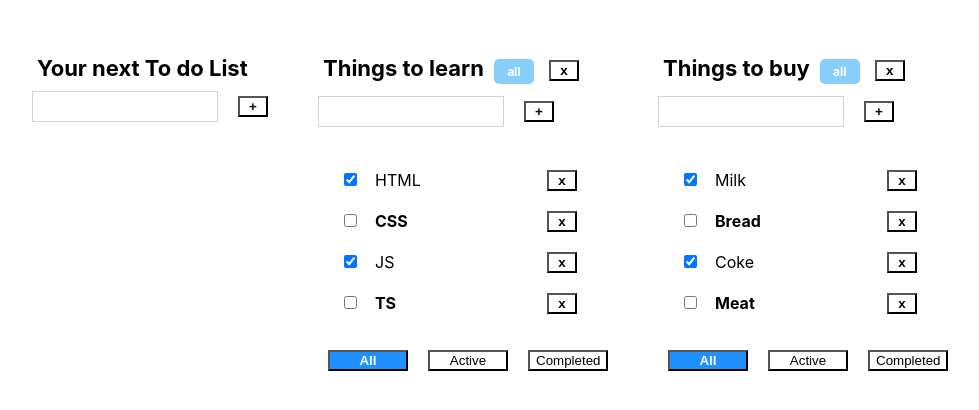
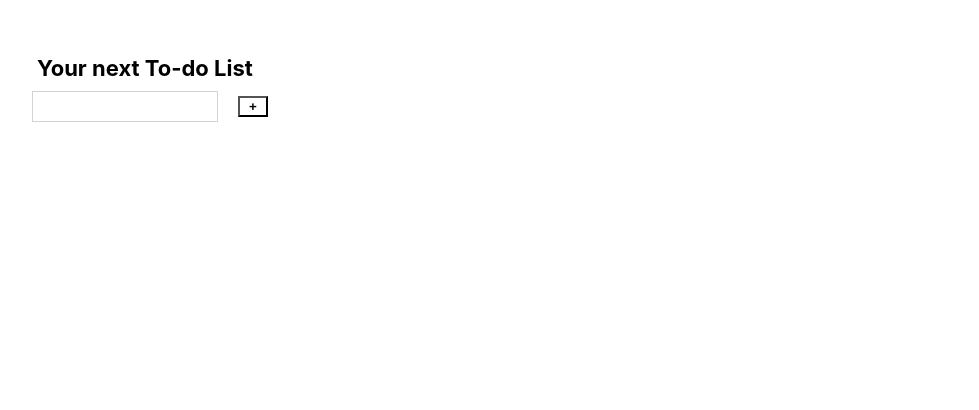
Before and after one commit to chrismelyan/TodoList, a React (Create React App) app: page / in a window 1280 px wide. Shown: the top 410 px of the page, without its empty margins (18-997 px from the left). Built offline with nearby package versions, Linux system fonts and the light colour scheme.

Commit message:
created store/ fixed App with Redux

```diff
--- a/package.json
+++ b/package.json
@@ -11,10 +11,13 @@
     "@types/node": "^12.0.0",
     "@types/react": "^16.9.0",
     "@types/react-dom": "^16.9.0",
+    "@types/react-redux": "^7.1.23",
     "@types/uuid": "^8.3.4",
     "react": "^16.13.1",
     "react-dom": "^16.13.1",
+    "react-redux": "^7.2.8",
     "react-scripts": "3.4.1",
+    "redux": "^4.1.2",
     "typescript": "~3.7.2",
     "uuid": "^8.3.2"
   },
--- a/src/App.tsx
+++ b/src/App.tsx
@@ -1,9 +1,11 @@
-import React, {useState} from 'react';
+import React from 'react';
 import './App.css';
 import TodoList, {TaskType} from "./TodoList";
-import {v1} from "uuid";
 import InputForm from "./InputForm";
 import TodoListHeader from "./TodoListHeader";
+import {useDispatch, useSelector} from "react-redux";
+import {AppRootStoreType} from "./store/store";
+import {addTodolistAC} from "./store/todolist-reducer";
 
 export type FilterValuesType = 'all' | 'active' | 'completed'
 export type TodolistType = {
@@ -16,100 +18,26 @@ export type TasksStateType = {
 }
 
 function App() {
-    const todolistID_1 = v1();
-    const todolistID_2 = v1();
+    const dispatch = useDispatch()
+    const todolists = useSelector<AppRootStoreType, TodolistType[]>(state => state.todolists)
 
-    const [todolist, setTodolist] = useState<TodolistType[]>([
-        {id: todolistID_1, title: "Things to learn", filter: 'all'},
-        {id: todolistID_2, title: 'Things to buy', filter: 'all'},
-    ])
-
-    const [tasks, setTasks] = useState<TasksStateType>({
-        [todolistID_1]: [
-            {id: v1(), title: "HTML", isDone: true},
-            {id: v1(), title: "CSS", isDone: false},
-            {id: v1(), title: "JS", isDone: true},
-            {id: v1(), title: "TS", isDone: false}
-        ],
-        [todolistID_2]: [
-            {id: v1(), title: "Milk", isDone: true},
-            {id: v1(), title: "Bread", isDone: false},
-            {id: v1(), title: "Coke", isDone: true},
-            {id: v1(), title: "Meat", isDone: false}
-        ],
-    })
-
-    const updateTask = (todolistID: string, taskID: string, title: string) => {
-        setTasks({...tasks, [todolistID] : tasks[todolistID].map(el => el.id === taskID ? {...el, title} : el)})
-    }
-    const updateTodolist = (todolistID: string, title: string) => {
-        setTodolist(todolist.map(el => el.id === todolistID ? {...el, title} : el))
-    }
-    //Удаляем таску, отфильтровываем массив обьектов и создаем новый массив уже без удаленного
-    const removeTask = (todolistID: string, taskID: string) => {
-        // => true (filter засовывает в массив обьекты если значение true)
-        setTasks({...tasks, [todolistID]: tasks[todolistID].filter(el => el.id !== taskID)});
-    }
-    const removeTodolist = (todolistID: string) => {
-        setTodolist(todolist.filter(el => el.id !== todolistID))
-        delete tasks[todolistID];
-        setTasks({...tasks})
-    }
-    // Добавление нового таска в массив
-    const addTask = (todolistID: string, title: string) => {
-        // копируем массив тасков и добавляем первым в него новый обьект
-        const task = {id: v1(), title, isDone: false};
-        setTasks({...tasks, [todolistID]: [task, ...tasks[todolistID]]})
-    }
     const addTodolist = (title: string) => {
-        const newID = v1();
-        setTodolist([{id: newID, title, filter: 'all'}, ...todolist])
-        setTasks({...tasks, [newID]: []})
+       dispatch(addTodolistAC(title))
     }
 
-    const changeTaskStatus = (todolistID: string, taskID: string, isDone: boolean) => {
-        setTasks({...tasks, [todolistID]: tasks[todolistID].map(el => el.id === taskID ? {...el, isDone} : el)})
-    }
-
-    const changeFilter = (todolistID: string, value: FilterValuesType) => {
-        let todoList = todolist.find(tl => tl.id === todolistID);
-        if (todoList) {
-            todoList.filter = value;
-            setTodolist([...todolist])
-        }
-    }
 
     return (
         <div className="App">
             <div>
-                <TodoListHeader title={'Your next To do List'}/>
+                <TodoListHeader title={'Your next To-do List'}/>
                 <InputForm callbackAddValue={addTodolist}/>
             </div>
             {
-                todolist.map(el => {
-                    let allTodolistTasks = tasks[el.id];
-                    let tasksForTodolist = allTodolistTasks;
-
-                    if (el.filter === "active") {
-                        tasksForTodolist = allTodolistTasks.filter(t => !t.isDone);
-                    }
-                    if (el.filter === "completed") {
-                        tasksForTodolist = allTodolistTasks.filter(t => t.isDone);
-                    }
+                todolists.map(el => {
 
                     return <TodoList
                         key={el.id}
-                        title={el.title}
-                        todolistID={el.id}
-                        tasks={tasksForTodolist}
-                        changeFilter={changeFilter}
-                        removeTask={removeTask}
-                        addTask={addTask}
-                        filter={el.filter}
-                        removeTodolist={removeTodolist}
-                        changeTaskStatus={changeTaskStatus}
-                        updateTask={updateTask}
-                        updateTodolist={updateTodolist}
+                        todolist={el}
                     />
                 })}
         </div>
--- a/src/Buttons.tsx
+++ b/src/Buttons.tsx
@@ -2,13 +2,12 @@ import React from 'react';
 import {FilterValuesType} from "./App";
 
 type ButtonsType = {
-    todolistID: string
-    changeFilter: (todolistID: string, filter: FilterValuesType) => void
+    changeFilter: (filter: FilterValuesType) => void
     filter: FilterValuesType
 }
 
 const Buttons = (props: ButtonsType) => {
-    const onClickSetFilter = (filter: FilterValuesType) => () => props.changeFilter(props.todolistID, filter)
+    const onClickSetFilter = (filter: FilterValuesType) => () => props.changeFilter(filter)
     return (
         <div>
             <button className={props.filter === 'all' ? 'button-active' : ''} onClick={onClickSetFilter('all')}>All</button>
--- a/src/Task.tsx
+++ /dev/null
@@ -1,39 +0,0 @@
-import React, {ChangeEvent} from 'react';
-import {TaskType} from "./TodoList";
-import EditableSpan from "./EditableSpan";
-
-type TaskPropsType = TaskType & {
-    todolistID: string
-    removeTask: (todolistID: string, taskID: string) => void
-    changeTaskStatus: (todolistID: string, taskID: string, isDone: boolean) => void
-    callbackUpdate: (title: string) => void
-}
-
-const Task = (props: TaskPropsType) => {
-    // let taskClass = `task ${props.isDone ? 'completed-task' : ''}`
-    // let classes = ['task']              // className={'task completed-task'} - два класса на спане. ClassName возвращает строку!!!
-    // if(props.isDone) {
-    //     classes.push('completes-task')
-    // }
-
-    const changeTaskStatus = (e: ChangeEvent<HTMLInputElement>) => {
-        // props.changeTaskStatus(props.id, !props.isDone) - почему работает
-        props.changeTaskStatus(props.todolistID, props.id, e.currentTarget.checked)
-    }
-
-    const spanClass = `span ${props.isDone ? 'completed-task' : ''}`
-
-    return (
-        <li>
-            <div className={'task'}>
-                <div className={'item'}>
-                    <input type="checkbox" onChange={changeTaskStatus} checked={props.isDone}/>
-                    <EditableSpan className={spanClass} title={props.title} callbackUpdate={props.callbackUpdate}/>
-                </div>
-                <button className={'button-sign'} onClick={() => props.removeTask(props.todolistID, props.id)}>x</button>
-            </div>
-        </li>
-    );
-};
-
-export default Task;
--- a/src/TasksList.tsx
+++ b/src/TasksList.tsx
@@ -1,31 +1,39 @@
-import React from 'react';
+import React, {ChangeEvent} from 'react';
 import './App.css'
-import Task from "./Task";
 import {TaskType} from "./TodoList";
+import EditableSpan from "./EditableSpan";
 
 type TasksListPropsType = {
     tasks: TaskType[]
-    todolistID: string
-    removeTask: (todolistID: string, taskID: string) => void
-    changeTaskStatus: (todolistID: string, taskID: string, isDone: boolean) => void
-    updateTask: (todolistID: string, taskID: string, title: string) => void
+    removeTask: (taskID: string) => void
+    changeTaskStatus: (taskID: string, isDone: boolean) => void
+    updateTask: (taskID: string, title: string) => void
 }
 
-//отрисовывает список соответсвенно колличеству тасков
-// (преобразовываем массивы одного типа в массивы другого типа)
 const TasksList = (props: TasksListPropsType) => {
-    const updateTaskHandler = (taskID: string, title: string) => {
-        props.updateTask(props.todolistID, taskID, title)
-    }
+
     const tasksComponents = props.tasks.map(task => {
-        return <Task
-            todolistID={props.todolistID}
-            key={task.id}
-            {...task}
-            removeTask={props.removeTask}
-            changeTaskStatus={props.changeTaskStatus}
-            callbackUpdate={(title) => updateTaskHandler(task.id, title)}
-        />
+        const changeTaskStatus = (e: ChangeEvent<HTMLInputElement>) => {
+            // props.changeTaskStatus(props.id, !props.isDone) - почему работает
+            props.changeTaskStatus(task.id, e.currentTarget.checked)
+        }
+        const updateTaskHandler = (title: string) => {
+            props.updateTask(task.id, title)
+        }
+
+        const spanClass = `span ${task.isDone ? 'completed-task' : ''}`
+
+        return (
+            <li key={task.id}>
+                <div className={'task'}>
+                    <div className={'item'}>
+                        <input type="checkbox" onChange={changeTaskStatus} checked={task.isDone}/>
+                        <EditableSpan className={spanClass} title={task.title} callbackUpdate={updateTaskHandler}/>
+                    </div>
+                    <button className={'button-sign'} onClick={() => props.removeTask(task.id)}>x</button>
+                </div>
+            </li>
+        );
     })
 
     return (tasksComponents.length
--- a/src/TodoList.tsx
+++ b/src/TodoList.tsx
@@ -1,20 +1,13 @@
 import React from 'react';
 import TodoListHeader from "./TodoListHeader";
 import TodoListForm from "./TodoListForm";
-import {FilterValuesType} from "./App";
+import {TodolistType} from "./App";
+import {useDispatch, useSelector} from "react-redux";
+import {removeTodolistAC} from "./store/todolist-reducer";
+import {AppRootStoreType} from "./store/store";
 
 type TodoListPropsType = {
-    title: string
-    todolistID: string
-    tasks: Array<TaskType>
-    filter: FilterValuesType
-    removeTask: (todolistID: string, taskID: string) => void
-    changeFilter: (todolistID: string, filter: FilterValuesType) => void
-    addTask: (todolistID: string, title: string) => void
-    removeTodolist: (todolistID: string) => void
-    changeTaskStatus: (todolistID: string, taskID: string, isDone: boolean) => void
-    updateTask: (todolistID: string, taskID: string, title: string) => void
-    updateTodolist: (todolistID: string, title: string) => void
+    todolist: TodolistType
 }
 export type TaskType = {
     id: string
@@ -22,21 +15,32 @@ export type TaskType = {
     isDone: boolean
 }
 const TodoList = (props: TodoListPropsType) => {
+    const dispatch = useDispatch()
+    const todolistID = props.todolist.id
+
+    let tasksForTodolist = useSelector<AppRootStoreType, TaskType[]>(state => state.tasks[todolistID]);
+    if (props.todolist.filter === "active") {
+        tasksForTodolist = tasksForTodolist.filter(t => !t.isDone);
+    }
+    if (props.todolist.filter === "completed") {
+        tasksForTodolist = tasksForTodolist.filter(t => t.isDone);
+    }
+
+    const removeTodolist = () => {
+        dispatch(removeTodolistAC(todolistID))
+    }
+
+
     return (
         <div>
             <div style={{display: 'flex'}}>
-                <TodoListHeader title={props.title} filter={props.filter}/>
-                <button className={'button-sign'} onClick={() => props.removeTodolist(props.todolistID)}>x</button>
+                <TodoListHeader title={props.todolist.title} filter={props.todolist.filter}/>
+                <button className={'button-sign'} onClick={removeTodolist}>x</button>
             </div>
             <TodoListForm
-                todolistID={props.todolistID}
-                tasks={props.tasks}
-                removeTask={props.removeTask}
-                changeFilter={props.changeFilter}
-                addTask={props.addTask}
-                filter={props.filter}
-                changeTaskStatus={props.changeTaskStatus}
-                updateTask={props.updateTask}
+                todolistID={todolistID}
+                tasks={tasksForTodolist}
+                filter={props.todolist.filter}
             />
         </div>
     );
--- a/src/TodoListForm.tsx
+++ b/src/TodoListForm.tsx
@@ -4,21 +4,34 @@ import Buttons from "./Buttons";
 import InputForm from "./InputForm";
 import {TaskType} from "./TodoList";
 import {FilterValuesType} from "./App";
+import {useDispatch} from "react-redux";
+import {addTaskAC, changeTaskStatusAC, changeTaskTitleAC, removeTaskAC} from "./store/tasks-reducer";
+import {changeFilterAC} from "./store/todolist-reducer";
 
 type TodoListFormPropsType = {
     tasks: TaskType[]
     filter: FilterValuesType
     todolistID: string
-    removeTask: (todolistID: string, taskID: string) => void
-    changeFilter: (todolistID: string, filter: FilterValuesType) => void
-    addTask: (todolistID: string, title: string) => void
-    changeTaskStatus: (todolistID: string, taskID: string, isDone: boolean) => void
-    updateTask: (todolistID: string, taskID: string, title: string) => void
 }
 
 const TodoListForm = (props: TodoListFormPropsType) => {
+    const dispatch = useDispatch()
+
+    const changeFilter = (value: FilterValuesType) => {
+        dispatch(changeFilterAC(props.todolistID, value))
+    }
     const callbackAddValue = (title: string) => {
-        props.addTask(props.todolistID, title)
+        dispatch(addTaskAC(title, props.todolistID))
+    }
+
+    const removeTask = (taskID: string) => {
+        dispatch(removeTaskAC(taskID, props.todolistID))
+    }
+    const changeTaskStatus = (taskID: string, isDone: boolean) => {
+        dispatch(changeTaskStatusAC(taskID, isDone, props.todolistID))
+    }
+    const updateTask = (taskID: string, title: string) => {
+        dispatch(changeTaskTitleAC(taskID, title, props.todolistID))
     }
 
     return (
@@ -27,15 +40,13 @@ const TodoListForm = (props: TodoListFormPropsType) => {
                 callbackAddValue={callbackAddValue}
             />
             <TasksList
-                todolistID={props.todolistID}
                 tasks={props.tasks}
-                removeTask={props.removeTask}
-                changeTaskStatus={props.changeTaskStatus}
-                updateTask={props.updateTask}
+                removeTask={removeTask}
+                changeTaskStatus={changeTaskStatus}
+                updateTask={updateTask}
             />
             <Buttons
-                todolistID={props.todolistID}
-                changeFilter={props.changeFilter}
+                changeFilter={changeFilter}
                 filter={props.filter}
             />
         </div>
--- a/src/index.tsx
+++ b/src/index.tsx
@@ -3,8 +3,13 @@ import ReactDOM from 'react-dom';
 import './index.css';
 import App from './App';
 import * as serviceWorker from './serviceWorker';
+import {Provider} from "react-redux";
+import {store} from "./store/store";
 
-ReactDOM.render(<App />,  document.getElementById('root'));
+ReactDOM.render(
+    <Provider store={store}>
+    <App />
+    </Provider>,  document.getElementById('root'));
 
 // If you want your app to work offline and load faster, you can change
 // unregister() to register() below. Note this comes with some pitfalls.
--- /dev/null
+++ b/src/store/store.ts
@@ -0,0 +1,13 @@
+import {combineReducers, createStore} from "redux";
+import {todolistReducer} from "./todolist-reducer";
+import {tasksReducer} from "./tasks-reducer";
+
+
+export const rootReducer = combineReducers({
+    todolists: todolistReducer,
+    tasks: tasksReducer
+})
+
+export const store = createStore(rootReducer)
+
+export type AppRootStoreType = ReturnType<typeof rootReducer>
--- a/src/store/todolist-reducer.ts
+++ b/src/store/todolist-reducer.ts
@@ -6,7 +6,9 @@ export type ActionType = ReturnType<typeof addTodolistAC>
     | ReturnType<typeof updateTodolistAC>
     | ReturnType<typeof changeFilterAC>
 
-export const todolistReducer = (state: TodolistType[], action: ActionType): TodolistType[] => {
+const initialState: TodolistType[] = []
+
+export const todolistReducer = (state: TodolistType[] = initialState, action: ActionType): TodolistType[] => {
     switch (action.type) {
         case "ADD-TODOLIST":
             return [...state, {id: action.todolistID, title: action.title, filter: 'all'}];
```
Also changed, not shown: src/store/tasks-reducer.ts (+9 -8 lines), 1 other file (tests, documents, lock files or other folders).
